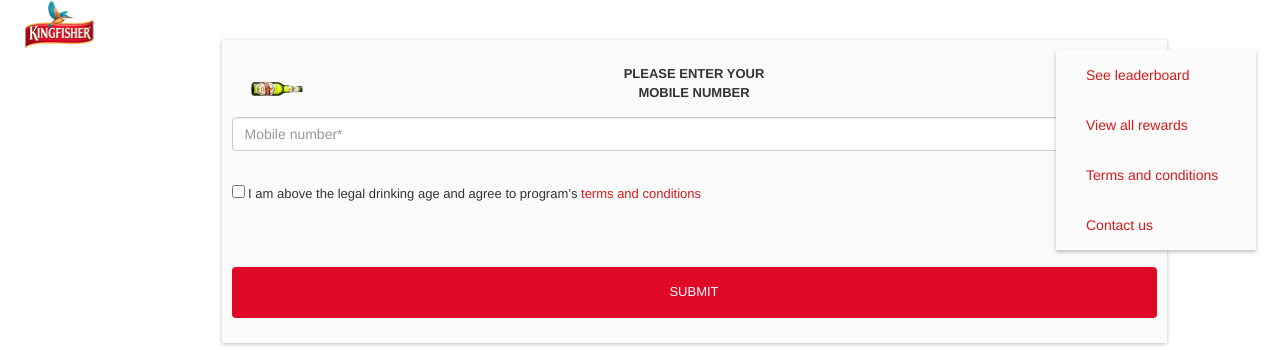
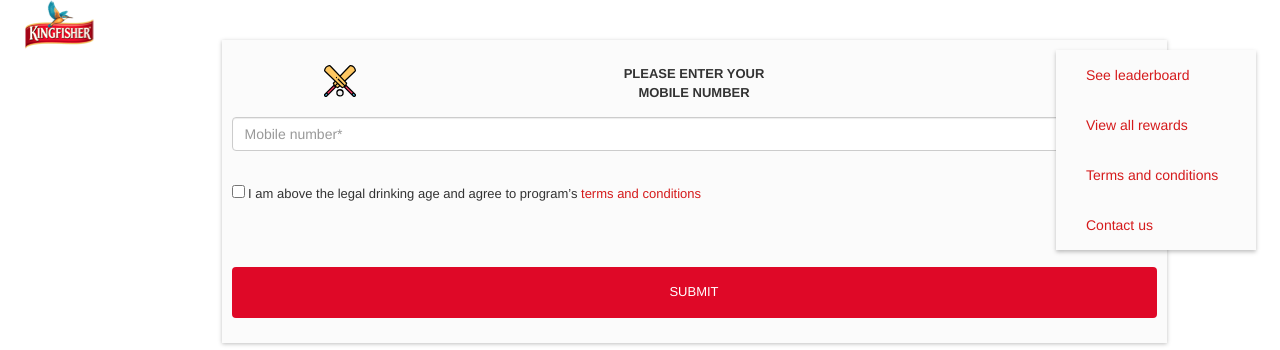
Before and after one commit to ansarianam02/kingfisher, a PHP site: page /index.html in a window 1280 px wide. Shown: the top 350 px of the page. Run offline with PHP 8.4, Linux system fonts and the light colour scheme; some libraries are stand-ins or nearby versions.

Commit message:
Update iplStyle.css

```diff
--- a/css/iplStyle.css
+++ b/css/iplStyle.css
@@ -27,17 +27,17 @@
   margin-top: 6rem !important;
 }
 .regist-head:before{
-   background: url(../img/bottle1.png) no-repeat;
+   background: url(../img/cricket_bat.svg) no-repeat;
    background-repeat:no-repeat;
    content: '';
    position:absolute;
    height:5rem;
    width:6rem;
-   left:2%;
+   left:10%;
    top:0;
 }
 .regist-head:after{
-   background: url(../img/bottle2.png) no-repeat;
+   background: url(../img/cricket_bat.svg) no-repeat;
    content: '';
    position:absolute;
    height:5rem;
```
